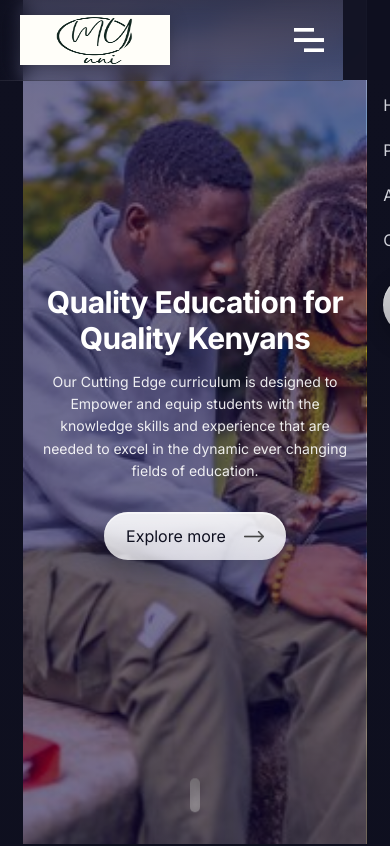
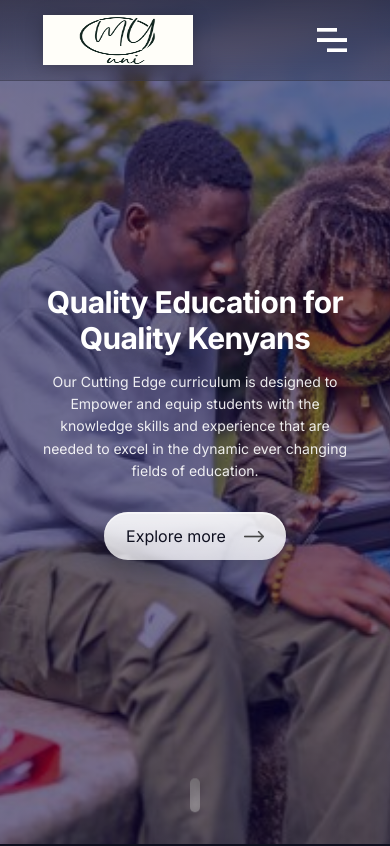
Before and after one commit to victornjiru80/MyUni-website, a React app: page / in a window 390 px wide. Shown: the top 846 px of the page. Built offline with nearby package versions, Linux system fonts and the light colour scheme; the HTML template or start-up script is replaced by a standard one.

Commit message:
changes to the hero ui

```diff
--- a/src/components/Hero/Hero.css
+++ b/src/components/Hero/Hero.css
@@ -1,14 +1,27 @@
 .hero{
-    width: 100%;
+    width: 100vw;
     min-height: 100vh;
     background: linear-gradient(rgba(8,0,58,0.55),rgba(8,0,58,0.55)), url('../../assets/hero.jpg');
     background-size: cover;
     background-position: center;
+    background-attachment: fixed;
     color: white;
     display: flex;
     align-items: center;
     justify-content: center;
     position: relative;
+    margin-left: calc(-50vw + 50%);
+    margin-right: calc(-50vw + 50%);
+}
+
+.hero-container{
+    max-width: var(--container);
+    margin: 0 auto;
+    padding: 0 10%;
+    width: 100%;
+    display: flex;
+    align-items: center;
+    justify-content: center;
 }
 
 .hero-text{
@@ -58,6 +71,12 @@
 
 /* media Queries*/
 
+@media (max-width: 1200px){
+    .hero-container{
+        padding: 0 5%;
+    }
+}
+
 @media (max-width: 850px){
     .hero-text h1{
         font-size: 40px;
--- a/src/components/Hero/Hero.jsx
+++ b/src/components/Hero/Hero.jsx
@@ -6,7 +6,8 @@ import darkArrow from '../../assets/dark-arrow.png'
 
 const Hero = () => {
   return (
-    <div className='hero container'>
+    <div className='hero'>
+        <div className="hero-container">
             <div className="hero-text">
                 <h1>Quality Education for Quality Kenyans</h1>
                 <p>Our Cutting Edge curriculum is designed to Empower and equip students with the knowledge skills and experience that are needed to excel in the dynamic ever changing fields of
@@ -14,7 +15,7 @@ const Hero = () => {
                 </p>
                 <button className="btn">Explore more <img src={darkArrow} alt="" /></button>
             </div>
-
+        </div>
     </div>
   )
 }
--- a/src/components/Navbar/Navbar.css
+++ b/src/components/Navbar/Navbar.css
@@ -5,14 +5,20 @@ nav{
     position: fixed;
     top: 0;
     left: 0;
-    display: flex;
-    align-items: center;
-    justify-content: space-between;
     z-index: 10;
     background: linear-gradient(180deg, rgba(15,16,32,0.55), rgba(15,16,32,0.25));
     backdrop-filter: blur(10px);
     -webkit-backdrop-filter: blur(10px);
     border-bottom: 1px solid rgba(255,255,255,0.08);
+}
+
+.nav-container{
+    max-width: var(--container);
+    margin: 0 auto;
+    padding: 0 10%;
+    display: flex;
+    align-items: center;
+    justify-content: space-between;
 }
 
 .dark-nav{
@@ -46,9 +52,21 @@ nav ul li a:hover{
 }
 
 
+@media (max-width: 1200px){
+    .nav-container{
+        padding: 0 5%;
+    }
+    .btn{
+        padding: 14px 22px;
+    }
+}
+
 @media (max-width: 840px){
     nav{
         padding: 15px 0;
+    }
+    .nav-container{
+        padding: 0 5%;
     }
     nav ul{
         position: fixed;
--- a/src/components/Navbar/Navbar.jsx
+++ b/src/components/Navbar/Navbar.jsx
@@ -26,7 +26,8 @@ const Navbar = () => {
 
 
   return (
-    <nav className={`container ${sticky ? 'dark-nav' : ''}`}>
+    <nav className={sticky ? 'dark-nav' : ''}>
+        <div className="nav-container">
             <img src={logo} className='logo' />
             <ul className={mobileMenu ? '': 'hide-mobile-menu'}>
               <li><Link to='hero' smooth={true} offset={0} duration={500}>Home</Link></li>
@@ -36,6 +37,7 @@ const Navbar = () => {
               <li><Link to='contact' smooth={true} offset={-260} duration={500} className='btn'>Contact Us</Link></li>
             </ul>
             <img src={menuIcon} className='menu-icon' onClick={toggleMenu}/>
+        </div>
     </nav>
   )
 }
```
Lines whose indentation alone changed are shown as unchanged.
